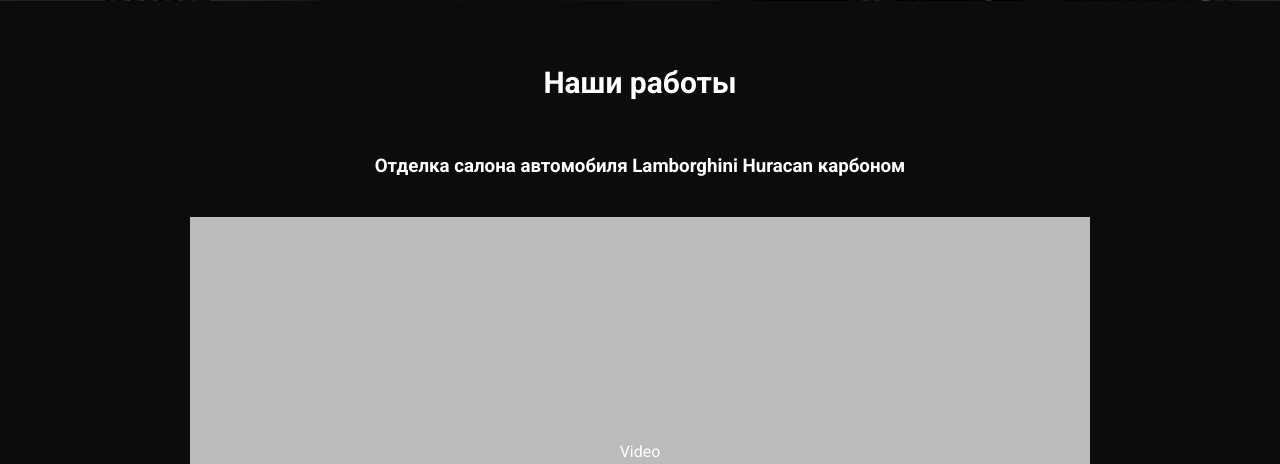
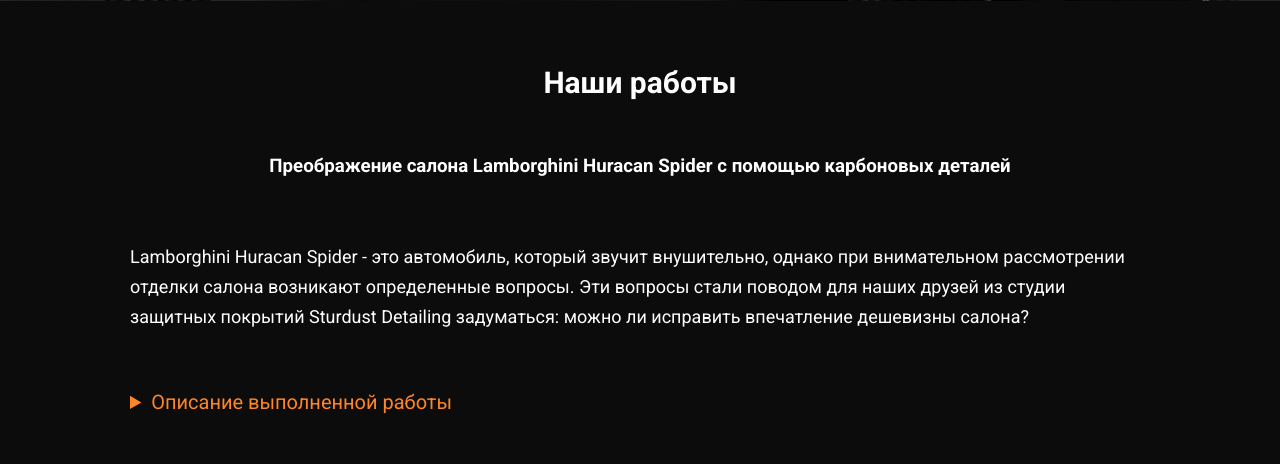
Before and after one commit to AnastasiaBrikk/AnastasiaBrikk.github.io, a PHP site: page /portfolio.html in a window 1280 px wide. Shown: the part 799-1263 px from the top of the page. Run offline with PHP 8.4, Linux system fonts and the light colour scheme; some libraries are stand-ins or nearby versions; some web fonts are replaced.

Commit message:
add dsc to portfolio item

```diff
--- a/portfolio.html
+++ b/portfolio.html
@@ -83,15 +83,25 @@
         <h2 class="about__title">Наши работы</h2>
         <div class="portfolio">
             <div class="portfolio__item">
-                <h3 class="portfolio__title">Отделка салона автомобиля Lamborghini Huracan карбоном</h3>
-                <div class="portfolio__video">Video</div>
-                <p class="portfolio__dsc">Lorem ipsum dolor sit amet, consectetur adipisicing elit. Tempore iusto
-                    velit ab&nbsp;officia non&nbsp;a! Rerum ipsa quam maiores natus veniam dolorem iusto sint! Sequi ea
-                    molestiae dolorem? Molestiae nemo voluptas dolore distinctio iste perspiciatis ipsam quos
-                    doloribus recusandae accusantium corporis repellendus mollitia dolorem illo enim, fugit
-                    voluptatibus! Repellendus odio mollitia eius, vero molestiae unde repudiandae, itaque iste
-                    dignissimos at&nbsp;facere quam earum error. Suscipit delectus ratione provident mollitia&nbsp;ad!
-                </p>
+                <h3 class="portfolio__title">Преображение салона Lamborghini Huracan Spider с помощью карбоновых деталей
+                </h3>
+                <!-- <div class="portfolio__video">Video</div> -->
+                <p class="portfolio__dsc">Lamborghini Huracan Spider - это автомобиль, который звучит внушительно,
+                    однако при внимательном рассмотрении отделки салона возникают определенные вопросы. Эти вопросы
+                    стали поводом для наших друзей из студии защитных покрытий Sturdust Detailing задуматься: можно ли
+                    исправить впечатление дешевизны салона?</p>
+                <details class="portfolio__details">
+                    <summary class="portfolio__smr">Описание выполненной работы</summary>
+                    <p>После тщательного разбора салона, снятия руля и транспортировки всего
+                        оборудования в мастерскую, мы приступили к подготовительным работам для нанесения адгезионного
+                        слоя.
+                        Серый пластик был полностью обработан, затем нанесены смола и карбон, используя нарезанную шашку
+                        толщиной 8 мм.<br>
+                        Каждый карбоновый "стик" был тщательно выложен вручную на детали салона. Эта
+                        долгая и трудоемкая работа включала сотни таких стиков на каждой детали. После этого мы покрыли
+                        элементы 20 слоями линзы и зафиксировали лаком для карбоновых деталей.</p>
+                </details>
+
                 <div class="portfolio__imgs-swiper">
                     <div class="swiper portfolioSwiper">
                         <div class="swiper-wrapper">
@@ -164,19 +174,12 @@
                         <div class="swiper-button-prev"></div>
                         <div class="swiper-button-next"></div>
                     </div>
+                </div>
 
-                    <p class="portfolio__dsc">Lorem ipsum dolor sit amet consectetur adipisicing elit. Necessitatibus
-                        voluptatem aliquid fugiat esse amet, sit molestiae&nbsp;ut, laboriosam voluptatibus quibusdam
-                        voluptas nemo consectetur provident mollitia nihil veniam accusamus, hic quisquam sed doloremque
-                        itaque odit libero quasi pariatur! Eaque earum dignissimos dicta quam nesciunt autem repellendus
-                        pariatur quos sunt, maxime facere at&nbsp;deserunt, possimus, similique nemo dolores delectus
-                        aliquam
-                        non architecto corporis repellat exercitationem explicabo. Reiciendis laudantium dolorum
-                        repudiandae voluptatem dignissimos deserunt, doloremque optio saepe voluptate perspiciatis,
-                        nostrum odio molestias tempore similique asperiores adipisci, labore dolor ad&nbsp;explicabo
-                        itaque
-                        sit fuga error neque accusantium! Nihil eius laboriosam molestias aliquid porro adipisci!</p>
-                </div>
+                <p class="portfolio__dsc">Все детали были установлены на свои места, все посадочные были сохранены и
+                    зазоры соответствовали заводским.
+                    Спасибо нашим друзьям за доверие, а клиенту хороших солнечных дней в обновленном и невероятно
+                    красивом салоне его нового автомобиля. С уважением, команда RBcustom, карбоним для вас!</p>
             </div>
             <hr class="portfolio__hr">
             <div class="portfolio__item">
--- a/style.css
+++ b/style.css
@@ -642,7 +642,25 @@ a {
   color: #fff;
   line-height: 30px;
   letter-spacing: 5;
-  padding: 50px 60px;
+  padding: 25px 60px;
+}
+.portfolio__details summary {
+  padding: 30px 60px;
+  font-size: 20px;
+  color: #FF8526;
+  line-height: 30px;
+  letter-spacing: 5;
+  cursor: pointer;
+}
+.portfolio__details summary:hover {
+  color: #FFC93D;
+}
+.portfolio__details p {
+  font-size: 18px;
+  color: #fff;
+  line-height: 30px;
+  letter-spacing: 5;
+  padding: 25px 60px;
 }
 .portfolio__hr {
   width: 100%;
@@ -1127,6 +1145,12 @@ a {
     padding: 30px;
     text-align: justify;
   }
+  .portfolio__details p {
+    font-size: 16px;
+    line-height: 25px;
+    padding: 30px;
+    text-align: justify;
+  }
   .portfolio__swiper-img {
     border-radius: 0;
   }
--- a/style.scss
+++ b/style.scss
@@ -751,7 +751,28 @@ a {
         color: #fff;
         line-height: 30px;
         letter-spacing: 5;
-        padding: 50px 60px;
+        padding: 25px 60px;
+    }
+
+    &__details summary{
+        padding: 30px 60px;
+        font-size: 20px;
+        color: $mainColor;
+        line-height: 30px;
+        letter-spacing: 5;
+        cursor: pointer;
+
+        &:hover {
+            color: $hoverColor;
+        }
+    }
+
+    &__details p {
+        font-size: 18px;
+        color: #fff;
+        line-height: 30px;
+        letter-spacing: 5;
+        padding: 25px 60px;
 
     }
 
@@ -1370,6 +1391,13 @@ a {
         text-align: justify;
     }
 
+    .portfolio__details p {
+        font-size: 16px;
+        line-height: 25px;
+        padding: 30px;
+        text-align: justify;
+    }
+
     .portfolio__swiper-img {
         border-radius: 0;
     }
```
Also changed, not shown: 1 other file.
